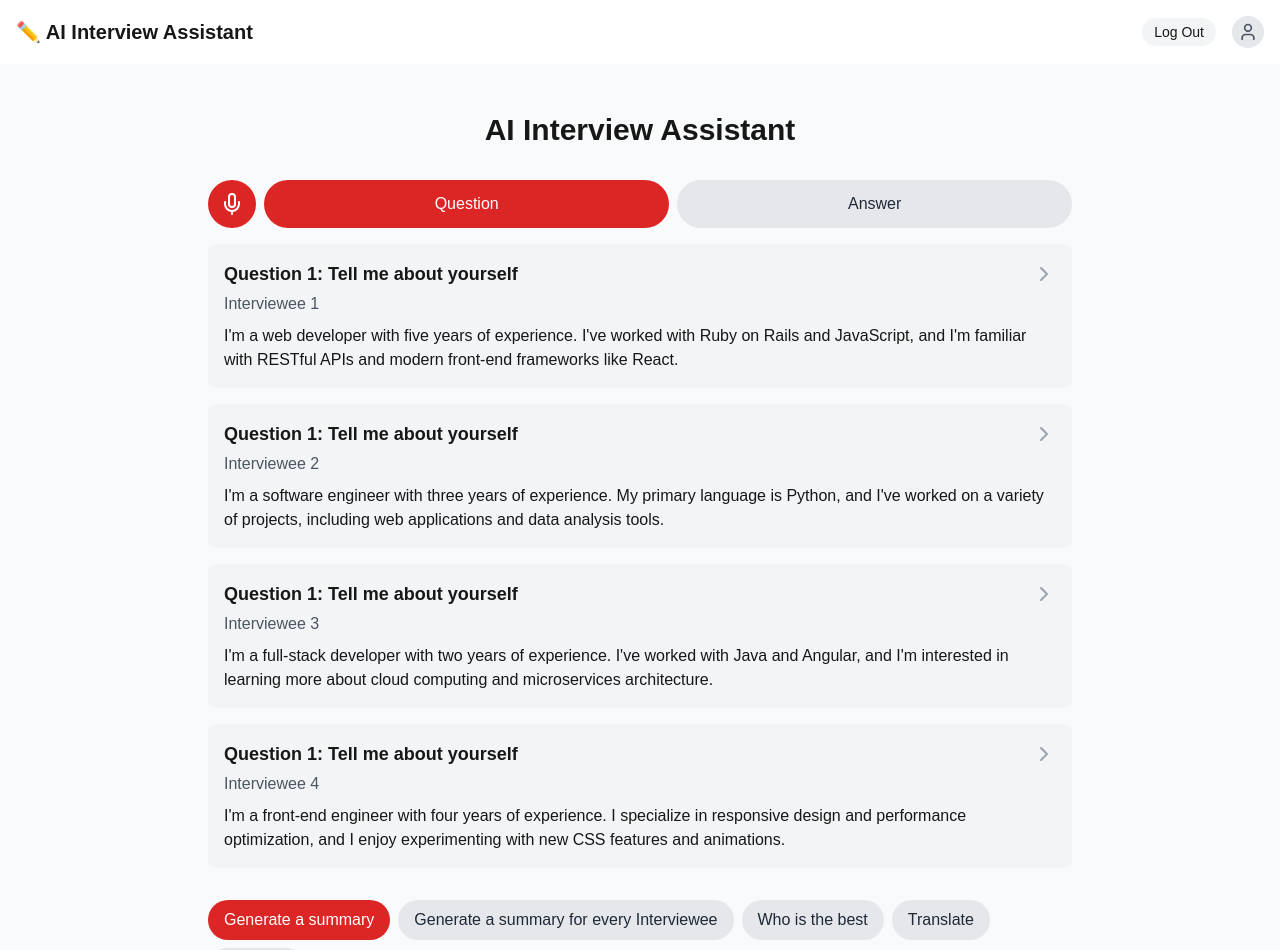
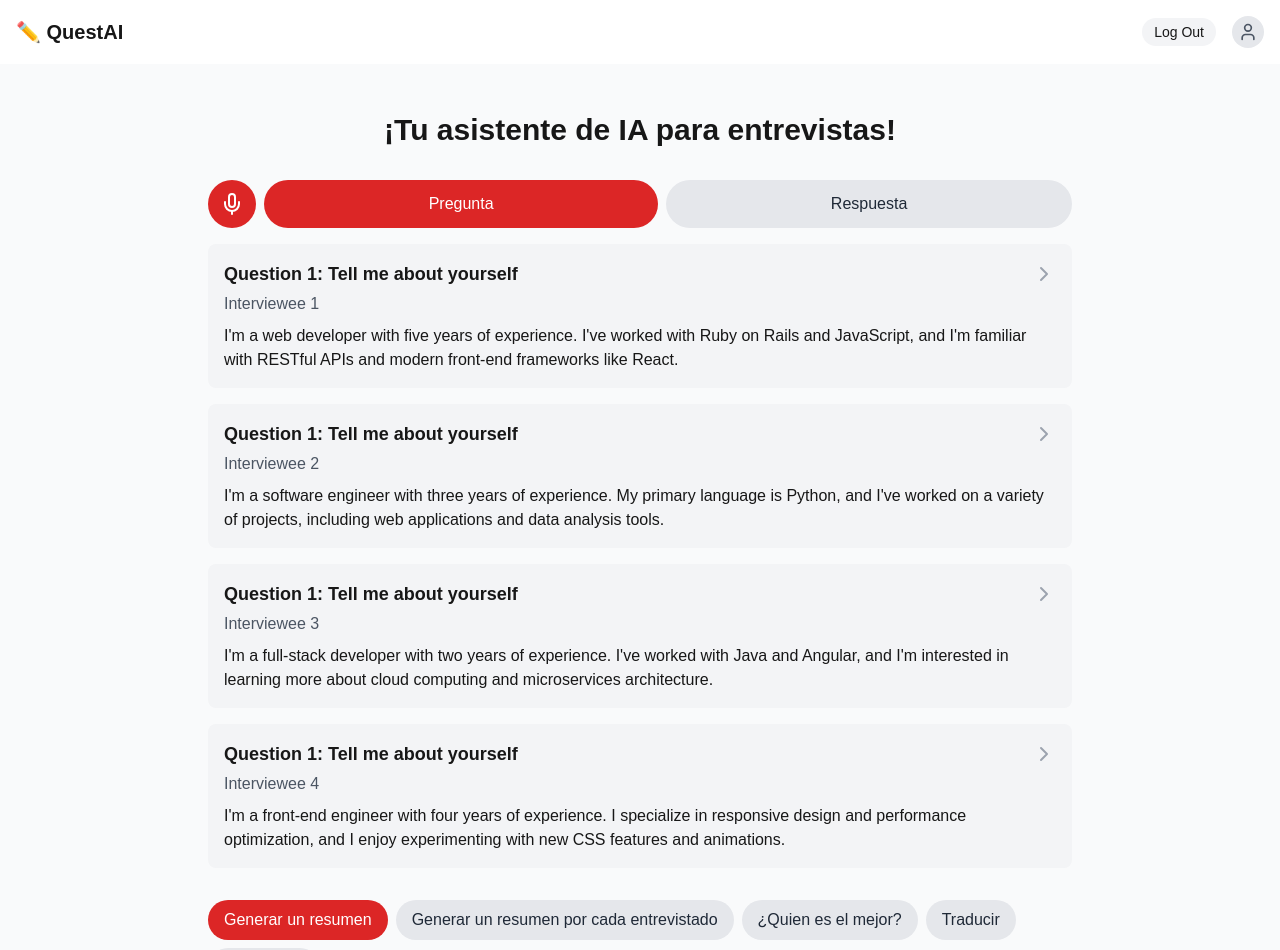
Before and after one commit to Seb0927/QuestAI-Frontend, a Next.js app: page /content in a window 1280 px wide. Shown: the top 950 px of the page. Built offline with nearby package versions, Linux system fonts and the light colour scheme.

Commit message:
style: Translation to spanish

```diff
--- a/components/Content.tsx
+++ b/components/Content.tsx
@@ -30,7 +30,7 @@ export default function Content() {
   return (
     <div className="min-h-screen bg-gray-50">
       <div className="max-w-4xl mx-auto p-4">
-        <h2 className="text-3xl font-bold text-center my-8">AI Interview Assistant</h2>
+        <h2 className="text-3xl font-bold text-center my-8">¡Tu asistente de IA para entrevistas!</h2>
         <div className="flex items-center space-x-2 mb-4">
           <button
             className="bg-red-600 text-white p-3 rounded-full flex-shrink-0 transition-all duration-300 ease-in-out"
@@ -45,7 +45,7 @@ export default function Content() {
               }`}
               onClick={() => toggleActiveButton('question')}
             >
-              Question
+              Pregunta
             </button>
             <button
               className={`px-6 py-3 rounded-full flex-grow text-center transition-colors duration-300 ease-in-out ${
@@ -53,7 +53,7 @@ export default function Content() {
               }`}
               onClick={() => toggleActiveButton('answer')}
             >
-              Answer
+              Respuesta
             </button>
           </div>
         </div>
@@ -73,19 +73,19 @@ export default function Content() {
         </div>
         <div className="flex flex-wrap gap-2 mt-8">
           <button className="bg-red-600 text-white px-4 py-2 rounded-full">
-            Generate a summary
+            Generar un resumen
           </button>
           <button className="bg-gray-200 text-gray-800 px-4 py-2 rounded-full">
-            Generate a summary for every Interviewee
+            Generar un resumen por cada entrevistado
           </button>
           <button className="bg-gray-200 text-gray-800 px-4 py-2 rounded-full">
-            Who is the best
+            ¿Quien es el mejor?
           </button>
           <button className="bg-gray-200 text-gray-800 px-4 py-2 rounded-full">
-            Translate
+            Traducir
           </button>
           <button className="bg-gray-200 text-gray-800 px-4 py-2 rounded-full">
-            Delete all
+            Borrar todo
           </button>
         </div>
       </div>
--- a/components/Header.tsx
+++ b/components/Header.tsx
@@ -14,7 +14,7 @@ export default function Header() {
   return (
     <header className="flex justify-between items-center p-4 bg-white shadow-sm">
       <div className="flex items-center space-x-2">
-        <h1 className="text-xl font-semibold">✏️ AI Interview Assistant</h1>
+        <h1 className="text-xl font-semibold">✏️ QuestAI</h1>
       </div>
       <div className="flex items-center space-x-4">
         <button className="px-3 py-1 text-sm bg-gray-100 rounded-full hover:bg-gray-200 transition-colors" onClick={handleLogout}>
--- a/components/SignUp.tsx
+++ b/components/SignUp.tsx
@@ -13,7 +13,7 @@ export default function SignUp() {
     <div className="flex flex-col items-center justify-between min-h-screen bg-white p-6">
       <div className="w-full max-w-md">
         <h1 className="text-3xl font-bold text-center mb-8">
-          Sign up to AI Interview Pro
+          Inicia sesión a AI Quest
         </h1>
 
         {/* Placeholder for logo or illustration */}
@@ -23,11 +23,11 @@ export default function SignUp() {
           className="w-full bg-red-600 hover:bg-red-700 text-white py-6 rounded-full text-lg font-semibold"
           onClick={handleSignUp}
         >
-          Sign Up with Google
+          Inicia sesión con Google
         </button>
 
         <p className="text-center text-sm text-gray-600 mt-4">
-          By signing up you agree to our terms of service and privacy policy
+          Al iniciar sesión, aceptas nuestros terminos de servicio y politica de privacidad
         </p>
       </div>
     </div>
```
